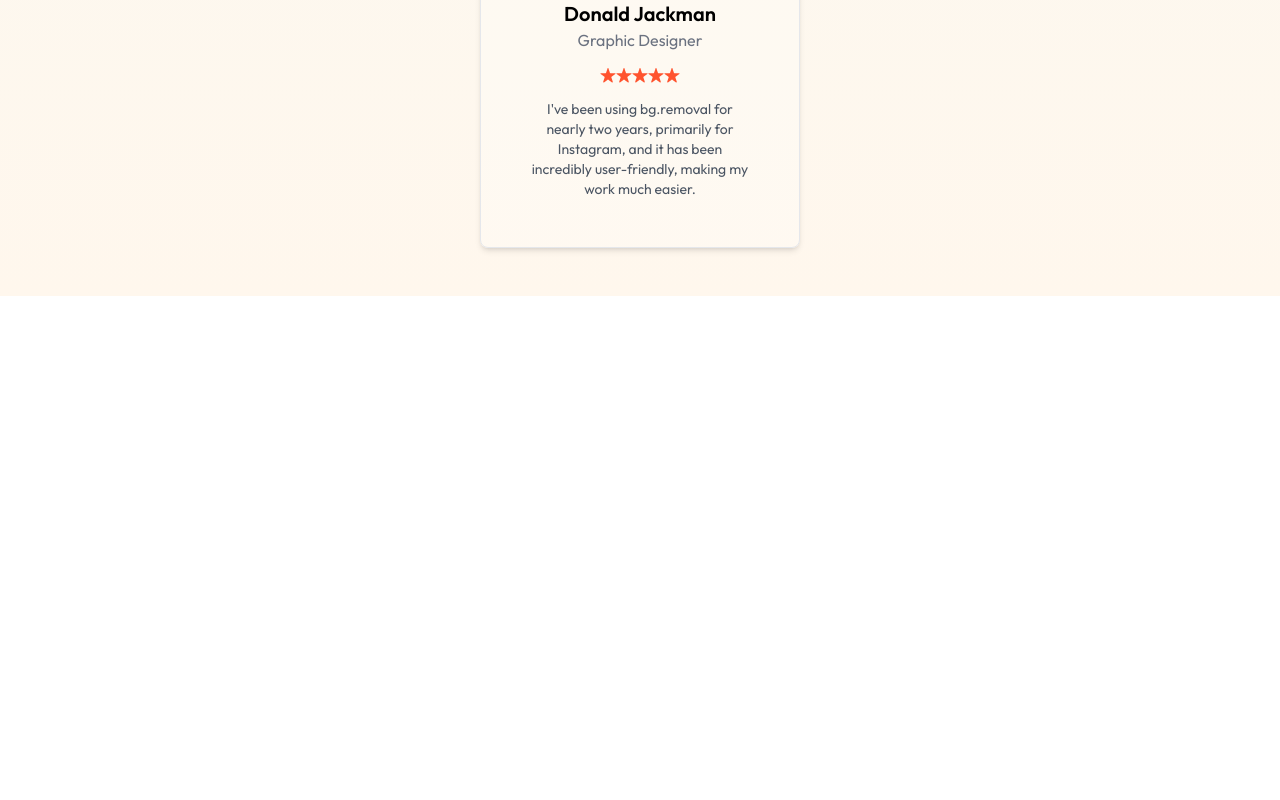
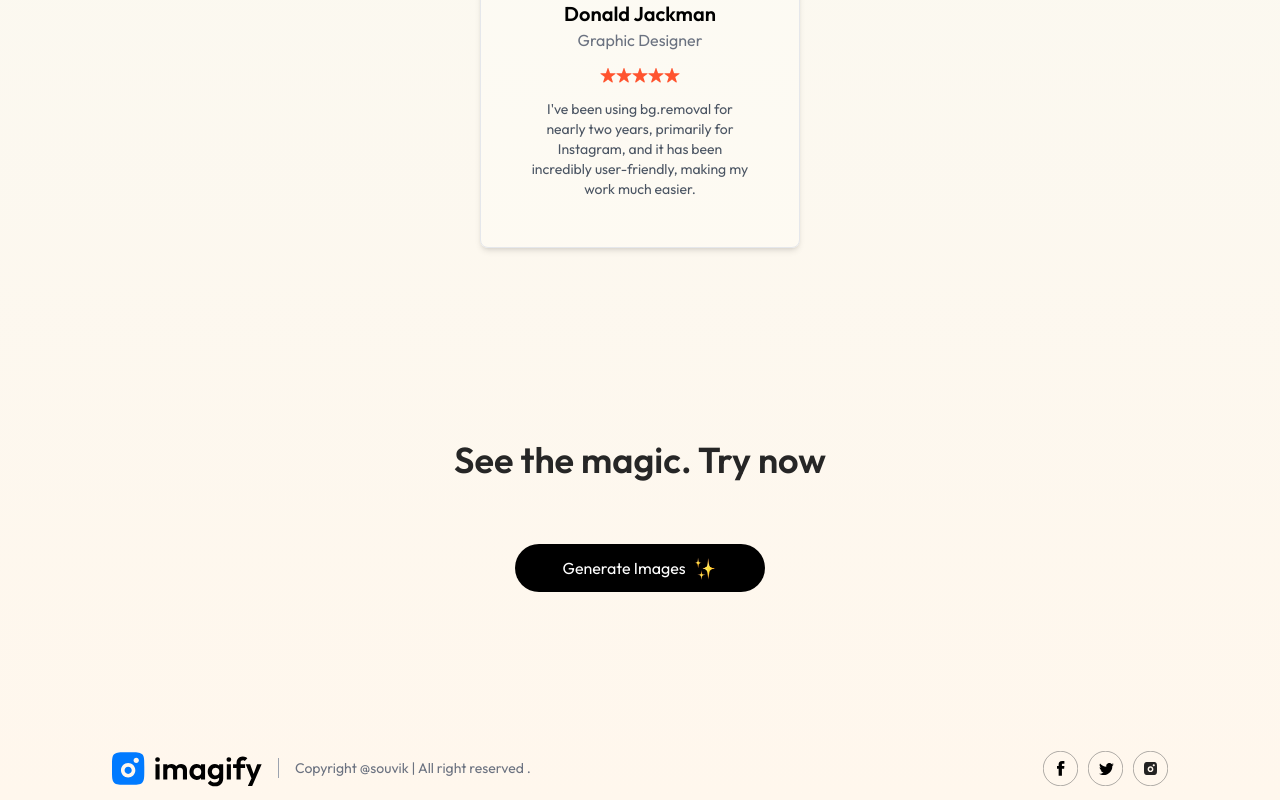
Before and after one commit to s0uvik/imagify, a React app in the folder frontend/: page / in a window 1280 px wide. Shown: the part 2550-3350 px from the top of the page. Before the commit the page ends 2926 px from the top, so only its background shows below. Built offline with nearby package versions, Linux system fonts and the light colour scheme; the HTML template or start-up script is replaced by a standard one.

Commit message:
create footer

```diff
--- a/frontend/src/App.jsx
+++ b/frontend/src/App.jsx
@@ -3,6 +3,7 @@
 import Result from "./pages/Result";
 import Price from "./pages/Price";
 import Navbar from "./components/Navbar";
+import Footer from "./components/Footer";
 
 const App = () => {
   return (
@@ -13,6 +14,7 @@
         <Route path="/result" element={<Result />} />
         <Route path="/price" element={<Price />} />
       </Routes>
+      <Footer />
     </div>
   );
 };
--- /dev/null
+++ b/frontend/src/components/Footer.jsx
@@ -0,0 +1,20 @@
+import { assets } from "../assets/assets";
+
+const Footer = () => {
+  return (
+    <div className="flex items-center justify-between gap-4 py-3 mt-20">
+      <img src={assets.logo} alt="" width={150} />
+      <p className="flex-1 border-l border-gray-400 pl-4 text-sm text-gray-500 max-sm:hidden">
+        Copyright @souvik | All right reserved .
+      </p>
+
+      <div className="flex gap-2.5">
+        <img src={assets.facebook_icon} alt="" width={35} />
+        <img src={assets.twitter_icon} alt="" width={35} />
+        <img src={assets.instagram_icon} alt="" width={35} />
+      </div>
+    </div>
+  );
+};
+
+export default Footer;
--- /dev/null
+++ b/frontend/src/components/GenerateBtn.jsx
@@ -0,0 +1,25 @@
+import { assets } from "../assets/assets";
+
+const GenerateBtn = () => {
+  return (
+    <div className=" pb-16 text-center">
+      <h1
+        className="text-2xl md:text-3xl lg:text-4xl mt-4
+        font-semibold text-neutral-800 py-6 md:py-16"
+      >
+        See the magic. Try now
+      </h1>
+
+      <button
+        className="inline-flex items-center gap-2 px-12 py-3
+        rounded-full bg-black text-white m-auto hover:scale-105
+        transition-all duration-500"
+      >
+        Generate Images
+        <img src={assets.star_group} alt="" className="h-6" />
+      </button>
+    </div>
+  );
+};
+
+export default GenerateBtn;
--- a/frontend/src/pages/Home.jsx
+++ b/frontend/src/pages/Home.jsx
@@ -1,4 +1,5 @@
 import Description from "../components/Description";
+import GenerateBtn from "../components/GenerateBtn";
 import HeroSection from "../components/HeroSection";
 import StepsToCreate from "../components/StepsToCreate";
 import Testimonials from "../components/Testimonials";
@@ -10,6 +11,7 @@
       <StepsToCreate />
       <Description />
       <Testimonials />
+      <GenerateBtn />
     </div>
   );
 };
```
